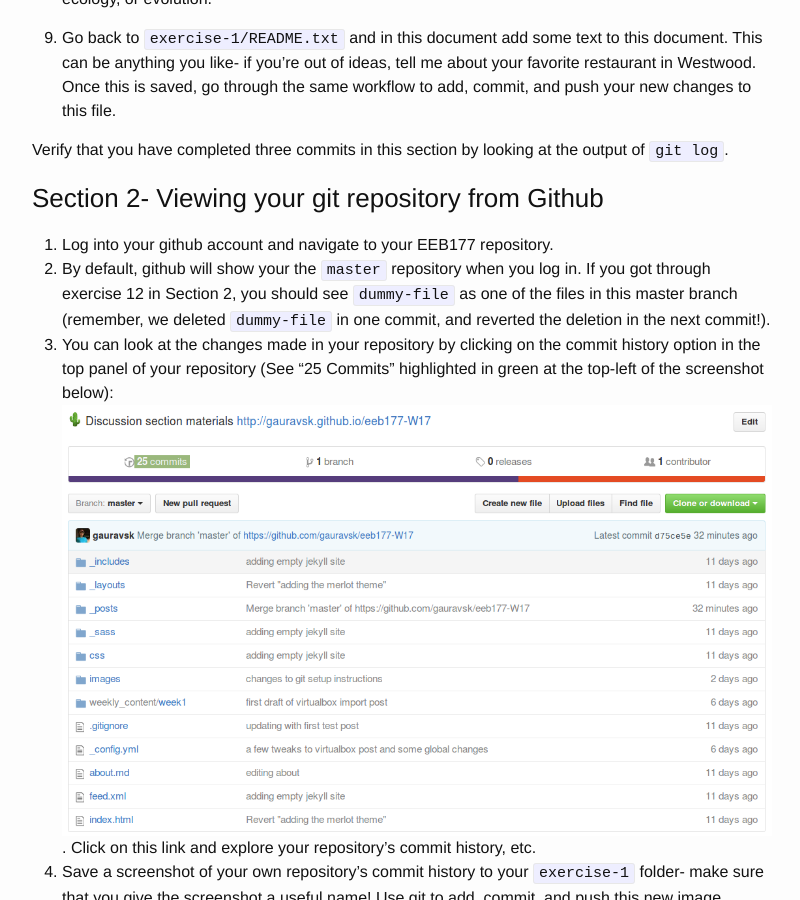
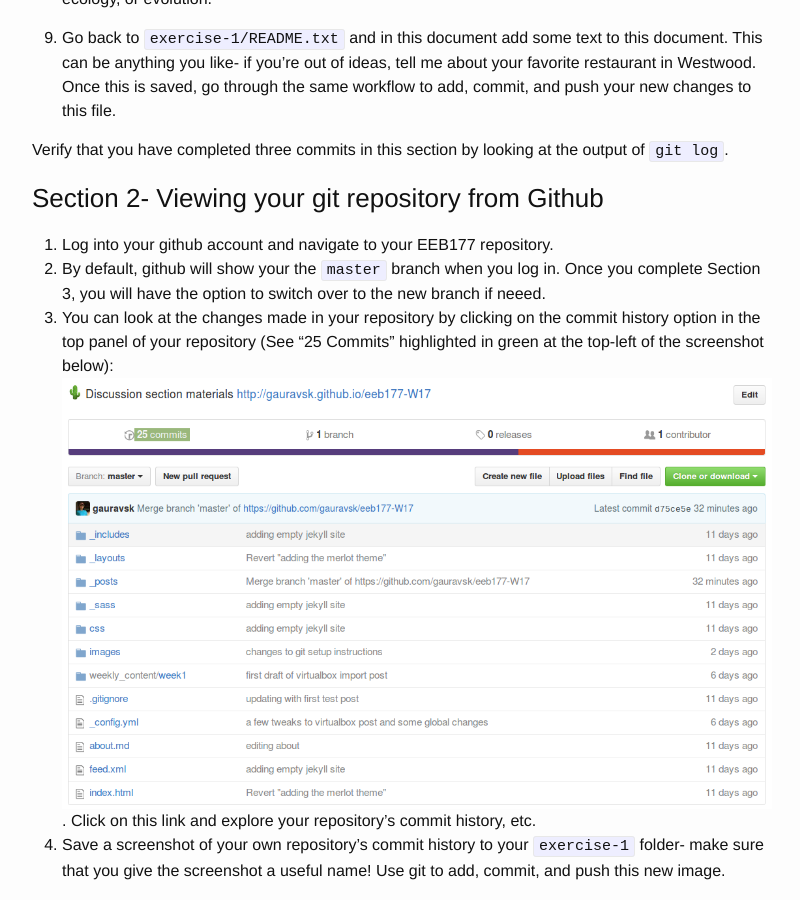
Before and after one commit to michaelalfaro/eeb177-W17.github.io, a Jekyll site: the page built from _posts/2017-01-06-exercise1-git.markdown, in a window 1280 px wide and 900 px high, scrolled down 1547 px. Shown: the whole window, without its empty margins (238-1038 px from the left). Built offline with Jekyll 4.4.1, drawn with Linux system fonts in a browser that asks for light colours.

Commit message:
Update to ex1 based on mistakes students found

```diff
--- a/_posts/2017-01-06-exercise1-git.markdown
+++ b/_posts/2017-01-06-exercise1-git.markdown
@@ -33,7 +33,7 @@
 ### Section 2- Viewing your git repository from Github
 
 1. Log into your github account and navigate to your EEB177 repository.
-2. By default, github will show your the `master` repository when you log in. If you got through exercise 12 in Section 2, you should see `dummy-file` as one of the files in this master branch (remember, we deleted `dummy-file` in one commit, and reverted the deletion in the next commit!).
+2. By default, github will show your the `master` branch when you log in. Once you complete Section 3, you will have the option to switch over to the new branch if neeed.
 3. You can look at the changes made in your repository by clicking on the commit history option in the top panel of your repository (See "25 Commits" highlighted in green at the top-left of the screenshot below):
 ![]({{ site.url }}/images/exercise1-githubrepo.png). Click on this link and explore your repository's commit history, etc.
 4. Save a screenshot of your own repository's commit history to your `exercise-1` folder- make sure that you give the screenshot a useful name! Use git to add, commit, and push this new image.
```
